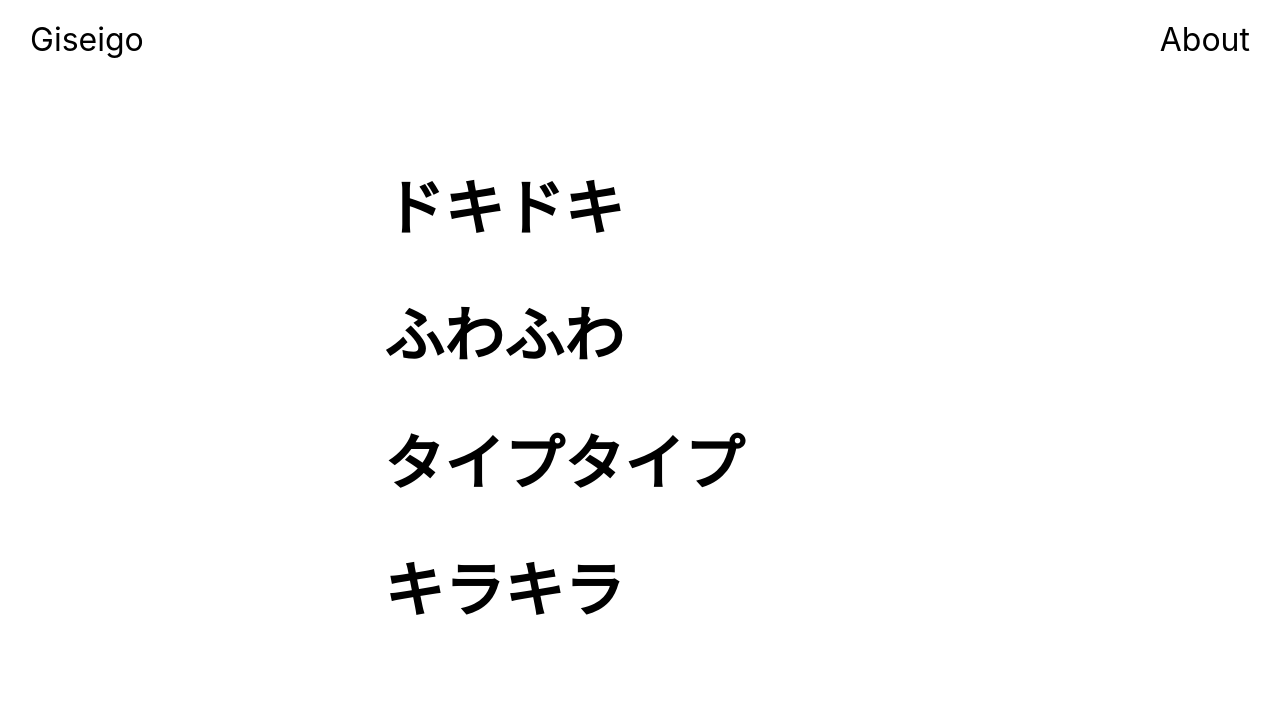
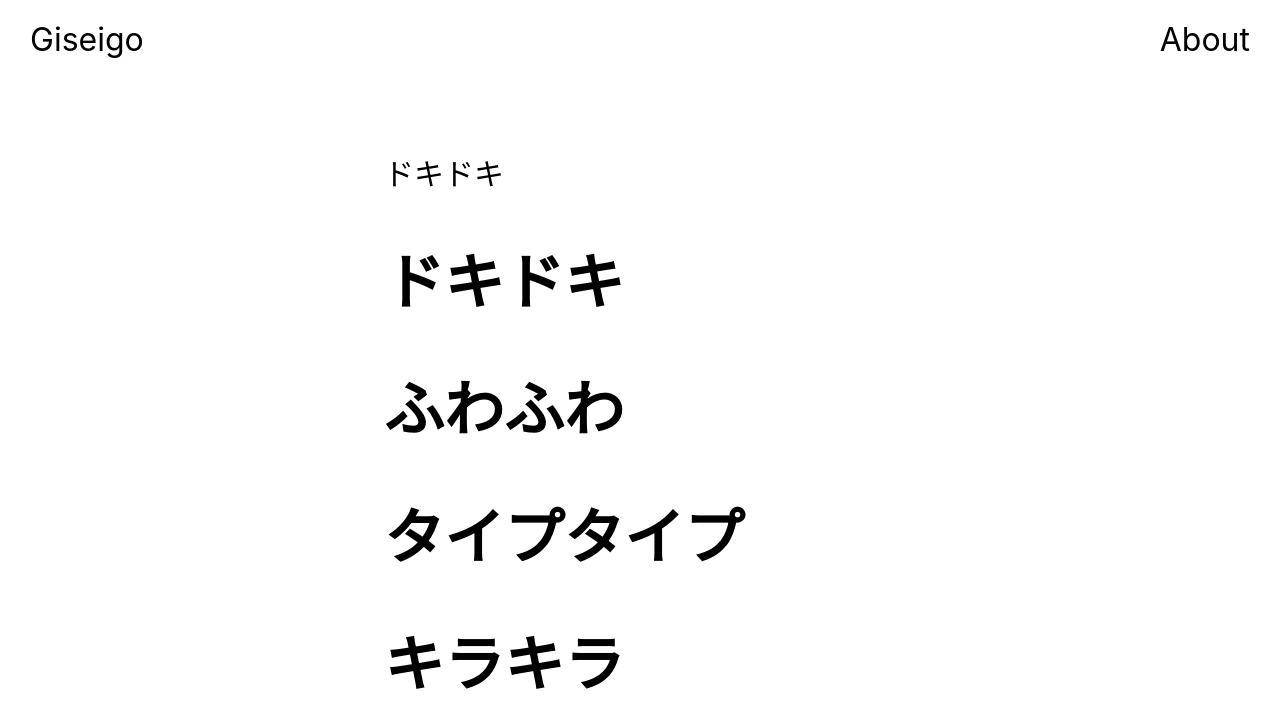
Before and after one commit to leedoughty/giseigo, a React (Create React App) app: page / in a window 1280 px wide. Shown: the top 728 px of the page. Built offline with nearby package versions, Linux system fonts and the light colour scheme.

Commit message:
Add dokidoki component

```diff
--- a/src/App.js
+++ b/src/App.js
@@ -1,6 +1,7 @@
 import React, { Component } from 'react';
 import Header from './components/Header';
 import styled from 'styled-components';
+import Dokidoki from './components/Dokidoki';
 
 const Container = styled.div`
   width: 100vw;
@@ -20,6 +21,7 @@ class App extends Component {
       <Container>
         <Header />
         <Main>
+          <Dokidoki/>
           <h1>ドキドキ</h1>
           <h1>ふわふわ</h1>
           <h1>タイプタイプ</h1>
--- /dev/null
+++ b/src/components/Dokidoki.js
@@ -0,0 +1,12 @@
+import React, { Component } from 'react';
+import styled from 'styled-components';
+
+class Dokidoki extends Component {
+  render() {
+    return (
+      <p>ドキドキ</p>
+    )
+  }
+}
+
+export default Dokidoki;
```
